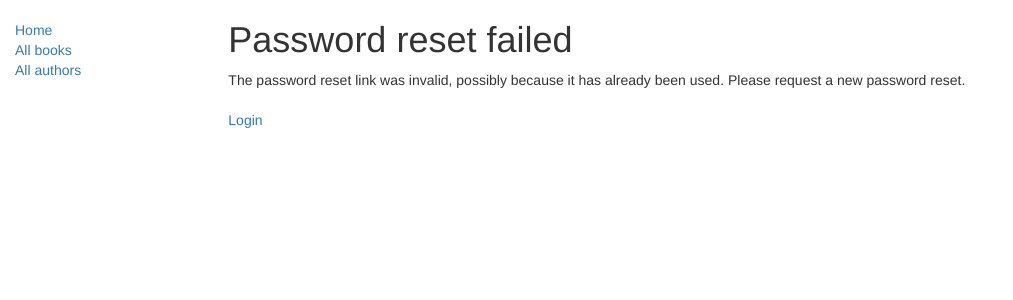
After one commit to ole4kakoroleva666/locallibrary, a Django app: page /accounts/reset/1/1/ in a window 1280 px wide. The commit adds this page. Shown: the top 300 px of the page, without its empty margins (0-1013 px from the left). Run offline with Django 5.2, Linux system fonts and the light colour scheme; some libraries are stand-ins or nearby versions.

Commit message:
7 и 8 до модуля и  я велдан

```diff
--- a/catalog/templates/base_generic.html
+++ b/catalog/templates/base_generic.html
@@ -44,6 +44,22 @@
       </span>
     </div>
   {% endif %}
+
+<ul class="sidebar-nav">
+   {% if user.is_authenticated %}
+   <li>User: {{ user.get_username }}</li>
+
+   <li>
+     <form id="logout-form" method="post" action="{% url 'logout' %}">
+       {% csrf_token %}
+       <button type="submit" class="btn btn-link">Logout</button>
+     </form>
+   </li>
+   {% else %}
+   <li><a href="{% url 'login' %}?next={{ request.path }}">Login</a></li>
+   {% endif %}
+ </ul>
+
 {% endblock %}
         </div>
       </div>
--- /dev/null
+++ b/catalog/templates/registration/logged_out.html
@@ -0,0 +1,6 @@
+{% extends "base_generic.html" %}
+
+{% block content %}
+  <p>Logged out!</p>
+  <a href="{% url 'login'%}">Click here to login again.</a>
+{% endblock %} %}
--- /dev/null
+++ b/catalog/templates/registration/password_reset_complete.html
@@ -0,0 +1,6 @@
+{% extends "base_generic.html" %}
+
+{% block content %}
+  <h1>The password has been changed!</h1>
+  <p><a href="{% url 'login' %}">log in again?</a></p>
+{% endblock %}
--- /dev/null
+++ b/catalog/templates/registration/password_reset_confirm.html
@@ -0,0 +1,36 @@
+{% extends "base_generic.html" %}
+
+{% block content %}
+  {% if validlink %}
+    <p>Please enter (and confirm) your new password.</p>
+    <form action="" method="post">
+      {% csrf_token %}
+      <table>
+        <tr>
+          <td>
+            {{ form.new_password1.errors }}
+            <label for="id_new_password1">New password:</label>
+          </td>
+          <td>{{ form.new_password1 }}</td>
+        </tr>
+        <tr>
+          <td>
+            {{ form.new_password2.errors }}
+            <label for="id_new_password2">Confirm password:</label>
+          </td>
+          <td>{{ form.new_password2 }}</td>
+        </tr>
+        <tr>
+          <td></td>
+          <td><input type="submit" value="Change my password" /></td>
+        </tr>
+      </table>
+    </form>
+  {% else %}
+    <h1>Password reset failed</h1>
+    <p>
+      The password reset link was invalid, possibly because it has already been
+      used. Please request a new password reset.
+    </p>
+  {% endif %}
+{% endblock %}
--- /dev/null
+++ b/catalog/templates/registration/password_reset_email.html
@@ -0,0 +1,2 @@
+Someone asked for password reset for email {{ email }}. Follow the link below:
+{{ protocol}}://{{ domain }}{% url 'password_reset_confirm' uidb64=uid token=token %}
--- a/locallibrary/urls.py
+++ b/locallibrary/urls.py
@@ -8,4 +8,5 @@ urlpatterns = [
     path('admin/', admin.site.urls),
     path('catalog/', include('catalog.urls')),
     path('', RedirectView.as_view(url='/catalog/', permanent=True)),
+    path('accounts/', include('django.contrib.auth.urls')),
 ] + static(settings.STATIC_URL, document_root=settings.STATIC_ROOT)
```
Also changed, not shown: catalog/templates/registration/login.html (added, +40 -0 lines), catalog/templates/registration/password_reset_done.html (added, +8 -0 lines), catalog/templates/registration/password_reset_form.html (added, +9 -0 lines), locallibrary/settings.py (+6 -2 lines), db.sqlite3.
